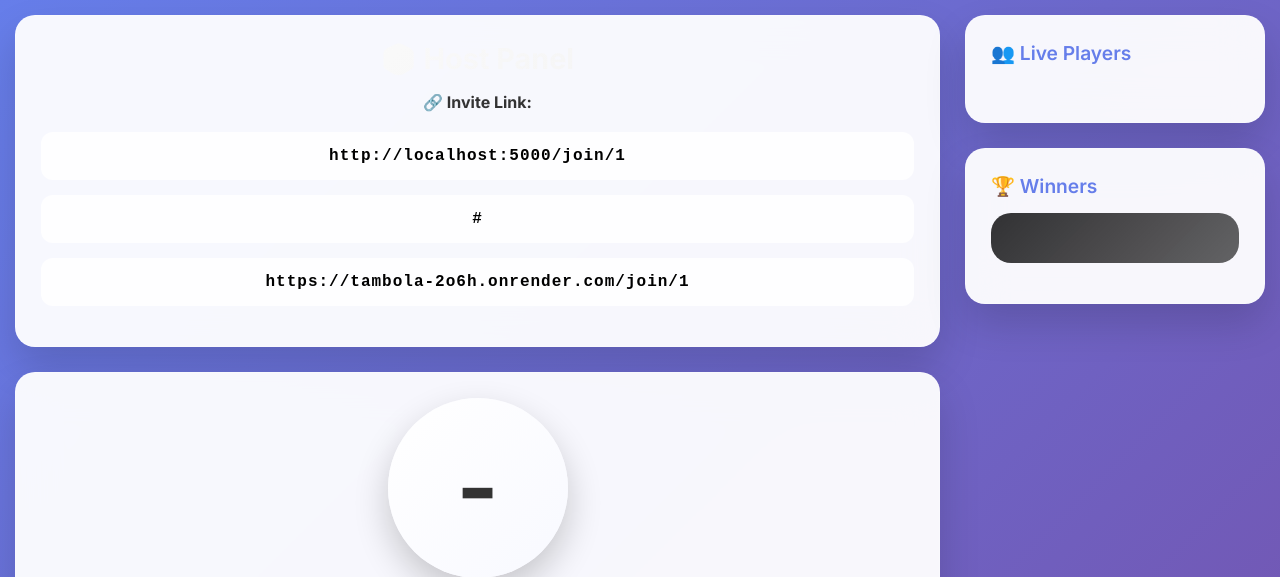
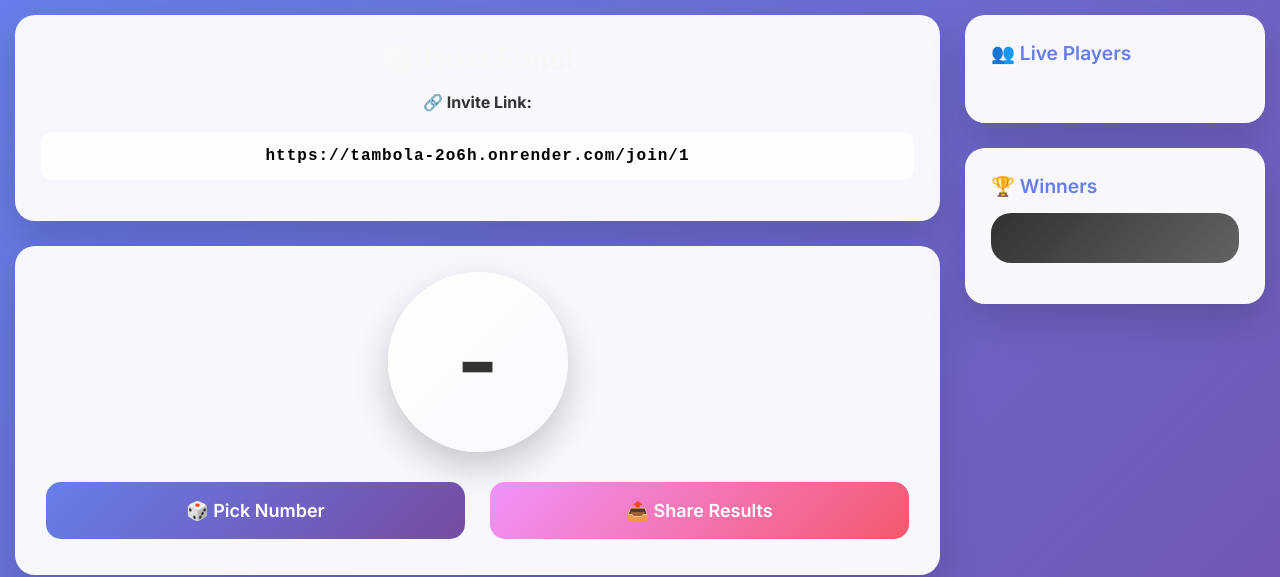
Before and after one commit to manjustudymate/tambola, a Flask app: template templates/host.html in a window 1280 px wide. Shown: the top 577 px of the page. Run offline with Flask 3, Linux system fonts and the light colour scheme; the template is opened without the code that fills it: most values are stand-ins (such as "Sample title", 1, 10 or a date in 2020); some libraries are stand-ins or nearby versions.

Commit message:
Host changes

```diff
--- a/templates/host.html
+++ b/templates/host.html
@@ -368,8 +368,8 @@
       <p style="text-align: center; margin-bottom: 20px;">
         <b>🔗 Invite Link:</b>
       </p>
-      <input value="http://localhost:5000/join/{{game_id}}" readonly>
-      <input value="{{ invite_link }}" readonly>
+<!--      <input value="http://localhost:5000/join/{{game_id}}" readonly>-->
+<!--      <input value="{{ invite_link }}" readonly>-->
       <input value="https://tambola-2o6h.onrender.com/join/{{game_id}}" readonly>
 
     </div>
```
